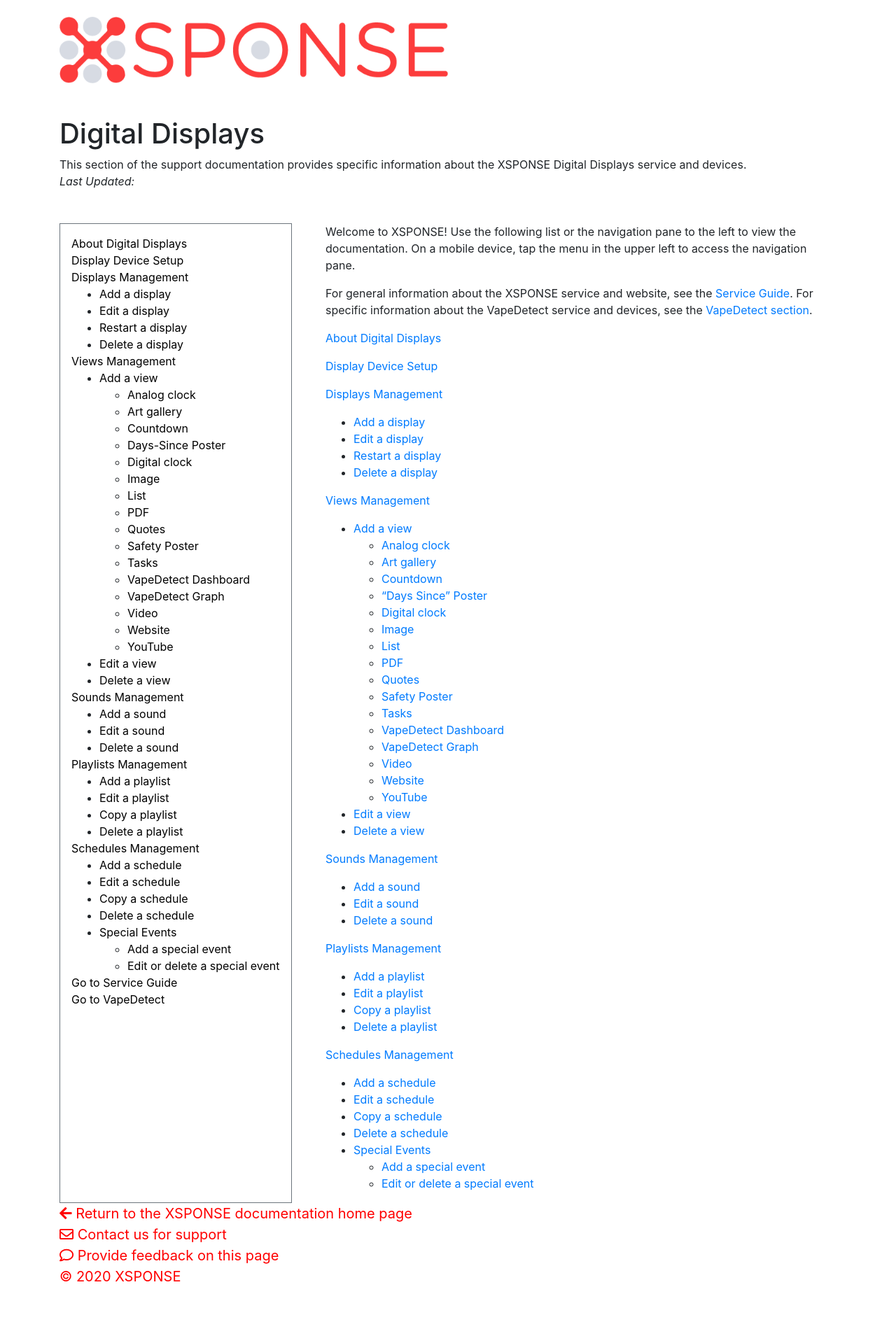
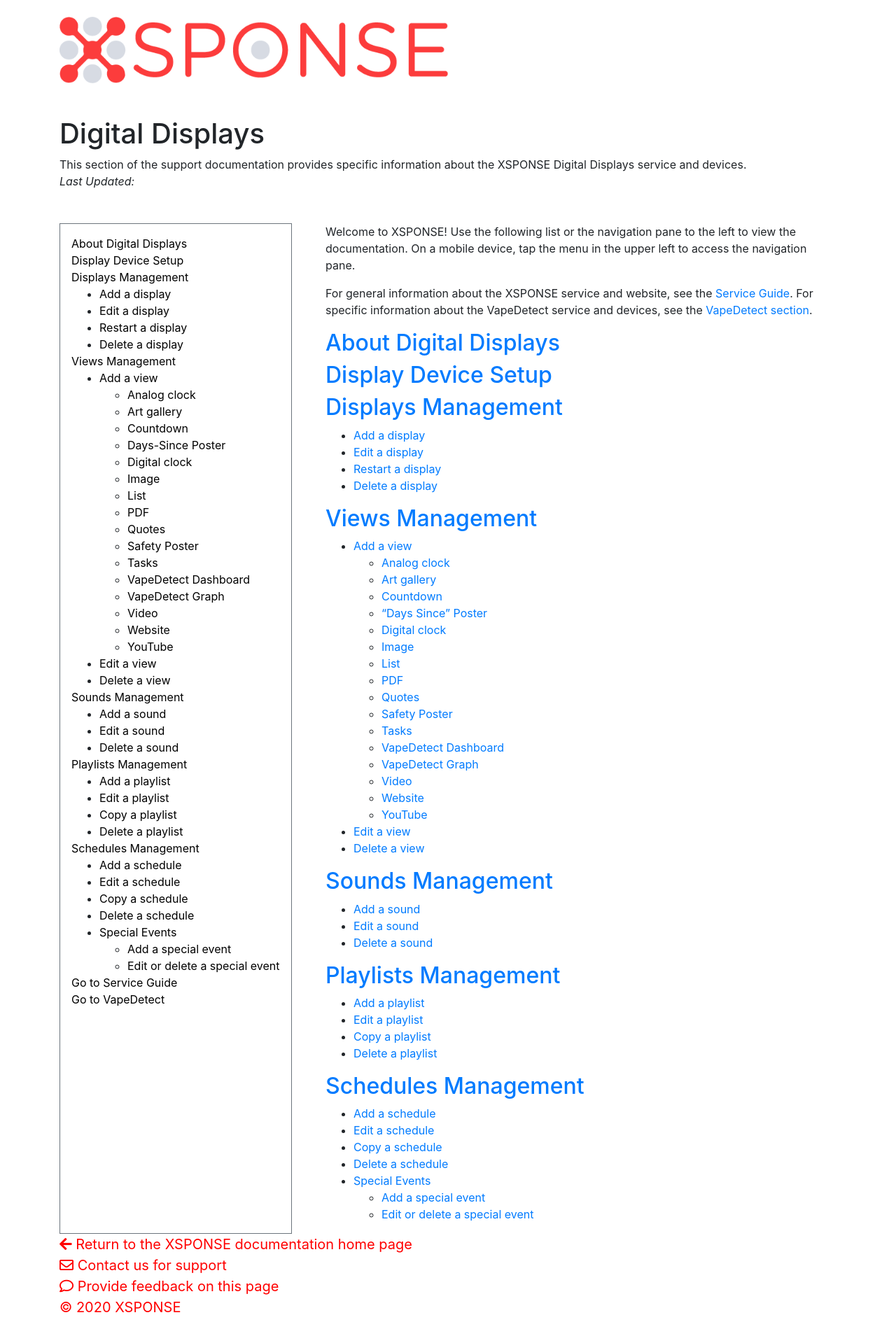
Before and after one commit to NrsSystems/docs, a Jekyll site: the page built from digital-displays/index.md, in a window 1280 px wide. Shown: the whole page at 70% size. Built offline with Jekyll 4.4.1, drawn with Linux system fonts in a browser that asks for light colours; our own code applies the rules of GitHub Pages for plain Markdown files; before the commit the page ends 1855 px from its top, so only the background shows below that.

```diff
--- a/digital-displays/index.md
+++ b/digital-displays/index.md
@@ -6,17 +6,17 @@ Welcome to XSPONSE! Use the following list or the navigation pane to the left to
 
 For general information about the XSPONSE service and website, see the [Service Guide](../general-ops/index.md). For specific information about the VapeDetect service and devices, see the [VapeDetect section](../vape-detect/index.md).
 
-[About Digital Displays](about-digital-displays.md)
+## [About Digital Displays](about-digital-displays.md)
 
-[Display Device Setup](display-device-setup.md)
+## [Display Device Setup](display-device-setup.md)
 
-[Displays Management](displays-management.md)
+## [Displays Management](displays-management.md)
 - [Add a display](displays-management.md#add-a-display)
 - [Edit a display](displays-management.md#edit-a-display)
 - [Restart a display](displays-management.md#restart-a-display)
 - [Delete a display](displays-management.md#delete-a-display)
 
-[Views Management](views-management.md)
+## [Views Management](views-management.md)
 - [Add a view](views-management.md#add-a-view)
   - [Analog clock](views-management.md#analog-clock)
   - [Art gallery](views-management.md#art-gallery)
@@ -37,18 +37,18 @@ For general information about the XSPONSE service and website, see the [Service
 - [Edit a view](views-management.md#edit-a-view)
 - [Delete a view](views-management.md#delete-a-view)
 
-[Sounds Management](sounds-management.md)
+## [Sounds Management](sounds-management.md)
 - [Add a sound](sounds-management.md#add-a-sound)
 - [Edit a sound](sounds-management.md#edit-a-sound)
 - [Delete a sound](sounds-management.md#delete-a-sound)
 
-[Playlists Management](playlists-management.md)
+## [Playlists Management](playlists-management.md)
 - [Add a playlist](playlists-management.md#add-a-playlist)
 - [Edit a playlist](playlists-management.md#edit-a-playlist)
 - [Copy a playlist](playlists-management.md#copy-a-playlist)
 - [Delete a playlist](playlists-management.md#delete-a-playlist)
 
-[Schedules Management](schedules-management.md)
+## [Schedules Management](schedules-management.md)
 - [Add a schedule](schedules-management.md#add-a-schedule)
 - [Edit a schedule](schedules-management.md#edit-a-schedule)
 - [Copy a schedule](schedules-management.md#copy-a-schedule)
```
